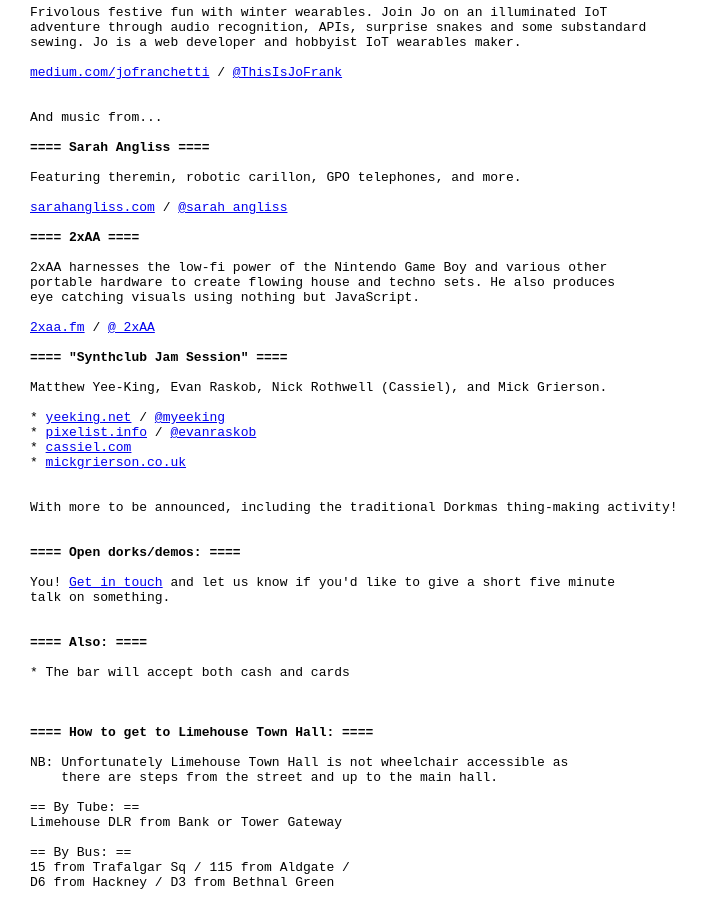
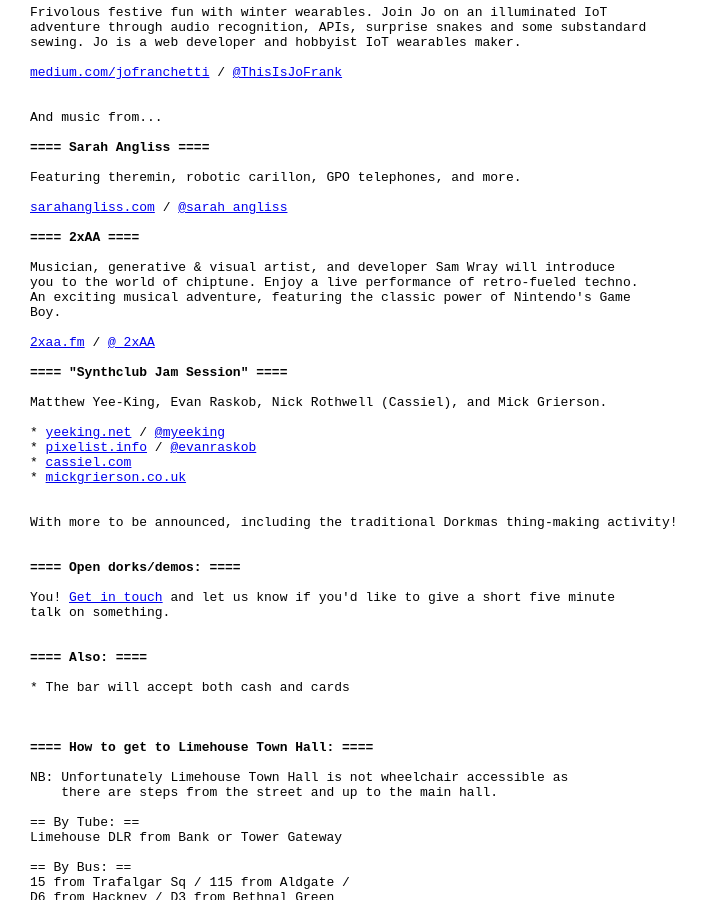
Before and after one commit to dorkbotlondon/dorkbotlondon.github.io, a Jekyll site: the page built from _posts/2019-12-19-98.html, in a window 1280 px wide and 900 px high, scrolled down 1067 px. Shown: the whole window, without its empty margins (0-708 px from the left). Built offline with Jekyll 4.4.1, drawn with Linux system fonts in a browser that asks for light colours; Markdown is read by kramdown in place of the engine named in the settings; a script that is not in the unit is left out.

Commit message:
update 2xaa's bio

```diff
--- a/_posts/2019-12-19-98.html
+++ b/_posts/2019-12-19-98.html
@@ -88,9 +88,10 @@
 
 <b>==== 2xAA ====</b>
 
-2xAA harnesses the low-fi power of the Nintendo Game Boy and various other
-portable hardware to create flowing house and techno sets. He also produces
-eye catching visuals using nothing but JavaScript.
+Musician, generative &amp; visual artist, and developer Sam Wray will introduce
+you to the world of chiptune. Enjoy a live performance of retro-fueled techno.
+An exciting musical adventure, featuring the classic power of Nintendo's Game
+Boy.
 
 <a href="https://2xaa.fm/">2xaa.fm</a> / <a href="https://twitter.com/_2xAA">@_2xAA</a>
 
```
